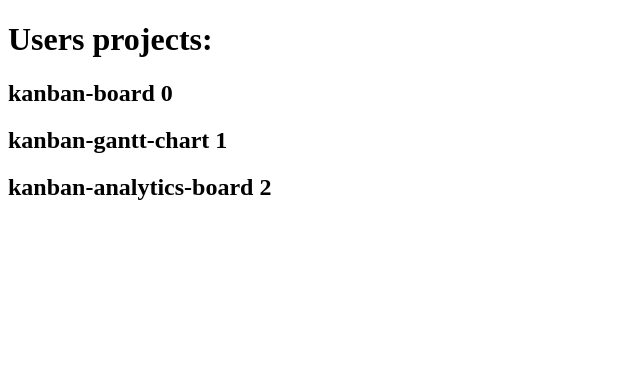
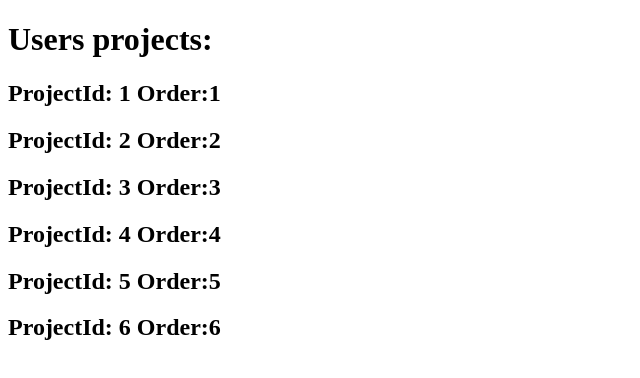
Before and after one commit to JWears/Kanban-app, an Angular app: page /kanban-project in a window 1280 px wide. Shown: the top 378 px of the page, without its empty margins (0-640 px from the left). Built offline with nearby package versions, Linux system fonts and the light colour scheme.

Commit message:
Add kanban tab component

```diff
--- a/src/app/project-boards/kanban-board/kanban-board.component.html
+++ b/src/app/project-boards/kanban-board/kanban-board.component.html
@@ -1,14 +1,4 @@
-<div class="kanban-tab-component">
-  <button (click)="onClick()">Project menu</button>
-  <p> {{icon}}</p>
-  <button (click)="onClick()">Kanban board</button>
-  <p> {{icon}}</p>
-  <button (click)="onClick()">Kanban analytics</button>
-  <p> {{icon}}</p>
-  <button (click)="onClick()">Kanban gantt chart</button>
-  <p> {{icon}}</p>
-</div>
-
+<app-kanban-tabs></app-kanban-tabs>
 <div *ngIf="showTab" class="kanban-board-container">
   <div class="board-container">
     <h2> Board Title</h2>
--- a/src/app/project-boards/kanban-board/kanban-board.component.ts
+++ b/src/app/project-boards/kanban-board/kanban-board.component.ts
@@ -3,10 +3,11 @@ import { TabComponent } from '../project-types/tab-component.type';
 import { CommonModule } from '@angular/common';
 import { KanbanSwimlaneComponent } from './kanban-swimlane/kanban-swimlane.component';
 import { KanbanStoryTicketComponent } from './kanban-story-ticket/kanban-story-ticket.component';
+import { KanbanTabsComponent } from '../kanban-tabs/kanban-tabs.component';
 @Component({
   selector: 'app-kanban-board',
   standalone: true,
-  imports: [KanbanSwimlaneComponent, CommonModule],
+  imports: [KanbanSwimlaneComponent, KanbanTabsComponent, CommonModule],
   templateUrl: './kanban-board.component.html',
   styleUrl: './kanban-board.component.less'
 })
--- a/src/app/project-boards/kanban-project/kanban-project.component.html
+++ b/src/app/project-boards/kanban-project/kanban-project.component.html
@@ -4,8 +4,8 @@
   </div>
   <app-kanban-project-list></app-kanban-project-list>
   <div class="project-tabs">
-    <div class="project-tab" *ngFor="let tab of tabList; let i = index" (click)="changeTab(tab)">
-      <h2>{{ tab.id }} {{ i }}</h2>
+    <div class="project-tab" *ngFor="let project of projectList; let i = index" (click)="changeProject(project)">
+      <h2> ProjectId: {{ project.ProjectId }} Order:{{ i + 1 }}</h2>
     </div>
   </div>
 </div>
--- a/src/app/project-boards/kanban-project/kanban-project.component.ts
+++ b/src/app/project-boards/kanban-project/kanban-project.component.ts
@@ -1,9 +1,5 @@
 import { Component, OnInit } from '@angular/core';
-import { TabComponent } from '../project-types/tab-component.type';
 import { CommonModule } from '@angular/common';
-import { KanbanBoardComponent } from '../kanban-board/kanban-board.component';
-import { KanbanGanttChartComponent } from '../kanban-gantt-chart/kanban-gantt-chart.component';
-import { KanbanAnalyticsBoardComponent } from '../kanban-analytics-board/kanban-analytics-board.component';
 import { KanbanBoardHttpService } from '../../services/kanban-board.service';
 import { Project } from '../project-types/project.type';
 import { KanbanProjectListComponent } from '../kanban-project-list/kanban-project-list.component';
@@ -22,29 +18,32 @@ import { HttpClientModule } from '@angular/common/http';
 })
 export class KanbanProjectComponent implements OnInit {
   public projectId: string = ""; // where does projectId come from? retrieve list from userId?
-  public projectList: Project[] = []; // TODO: split list into a seperate component
+  public projectList: Project[] = [
+    { ProjectId: "1", ProjectName: "Website Redesign" },
+    { ProjectId: "2", ProjectName: "Mobile App Development" },
+    { ProjectId: "3", ProjectName: "Q4 Marketing Campaign" },
+    { ProjectId: "4", ProjectName: "HR Recruitment Process" },
+    { ProjectId: "5", ProjectName: "Product Roadmap 2024" },
+    { ProjectId: "6", ProjectName: "Customer Support Portal" }
+  ]; // TODO: split list into a separate component
 
   constructor(private readonly _kanbanHttpService: KanbanBoardHttpService) {
   }
   ngOnInit(): void {
   }
-  tabList: TabComponent[] = [ new KanbanBoardComponent(), new KanbanGanttChartComponent(), new KanbanAnalyticsBoardComponent() ];
 
-  changeTab(tabComponent: TabComponent) {
-
+  changeProject(selectedProject: Project) {
+    // change route to this registered project route
+        this.projectId = selectedProject.ProjectId;
+    var userId = "";
+    // how to manage passing around userId
+    // not via url, via singleton user service?
+    this._kanbanHttpService.GetKanbanBoard(this.projectId, userId);
+    // use this data to create components
   }
 
   getProjects(){
     // get list of projects from userId
     return [];
   }
-
-  OnProject(projectId: string){
-    this.projectId = projectId;
-    var userId = "";
-    // how to manage passing around userId
-    // not via url, via singleton user service?
-    this._kanbanHttpService.GetKanbanBoard(this.projectId, userId);
-    // use this data to create components
-  }
 }
--- /dev/null
+++ b/src/app/project-boards/kanban-tabs/kanban-tabs.component.html
@@ -0,0 +1,6 @@
+<div class="kanban-tab-component">
+  <button (click)="onClick()">Project menu</button>
+  <button (click)="onClick()">Kanban board</button>
+  <button (click)="onClick()">Kanban analytics</button>
+  <button (click)="onClick()">Kanban gantt chart</button>
+</div>
--- /dev/null
+++ b/src/app/project-boards/kanban-tabs/kanban-tabs.component.ts
@@ -0,0 +1,14 @@
+import { Component } from '@angular/core';
+
+@Component({
+  selector: 'app-kanban-tabs',
+  standalone: true,
+  imports: [],
+  templateUrl: './kanban-tabs.component.html',
+  styleUrl: './kanban-tabs.component.less'
+})
+export class KanbanTabsComponent {
+  onClick(){
+
+  }
+}
```
Also changed, not shown: src/app/project-boards/kanban-tabs/kanban-tabs.component.less (added), 1 other file (tests, documents, lock files or other folders).
